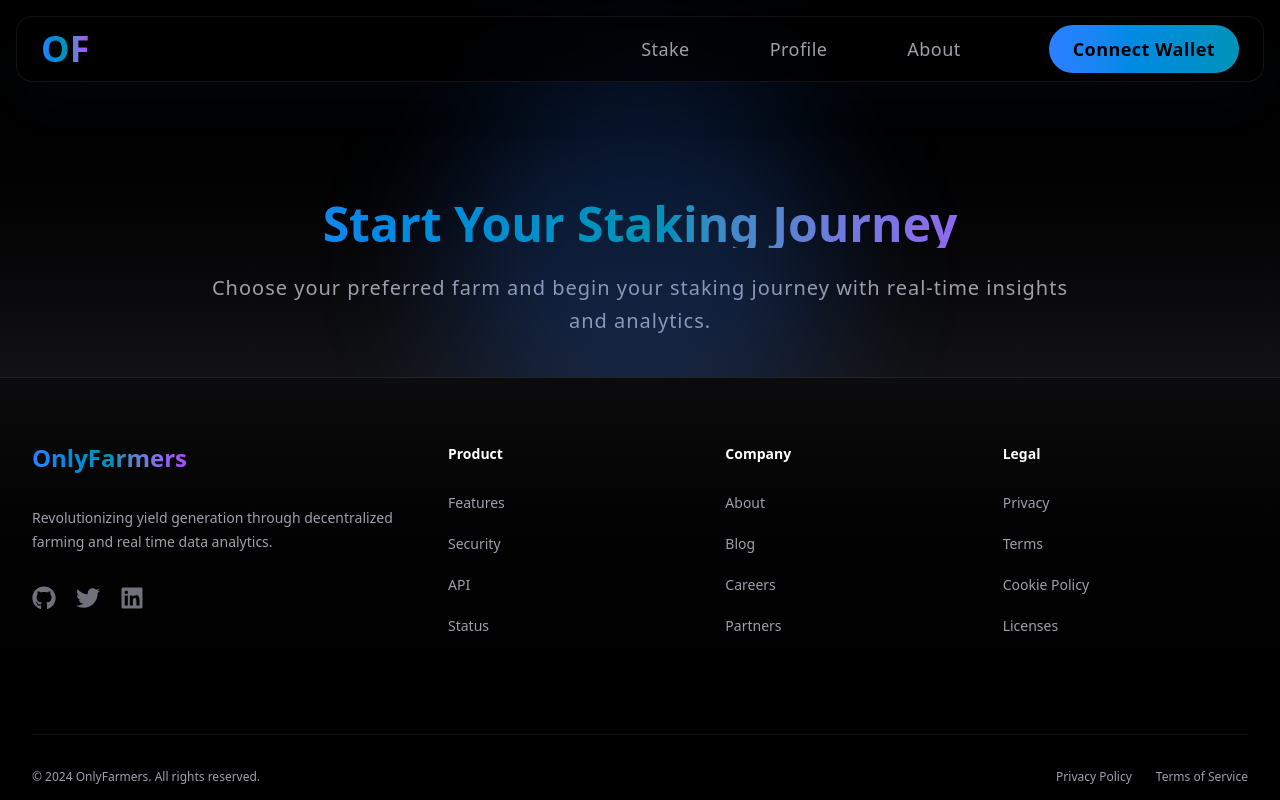
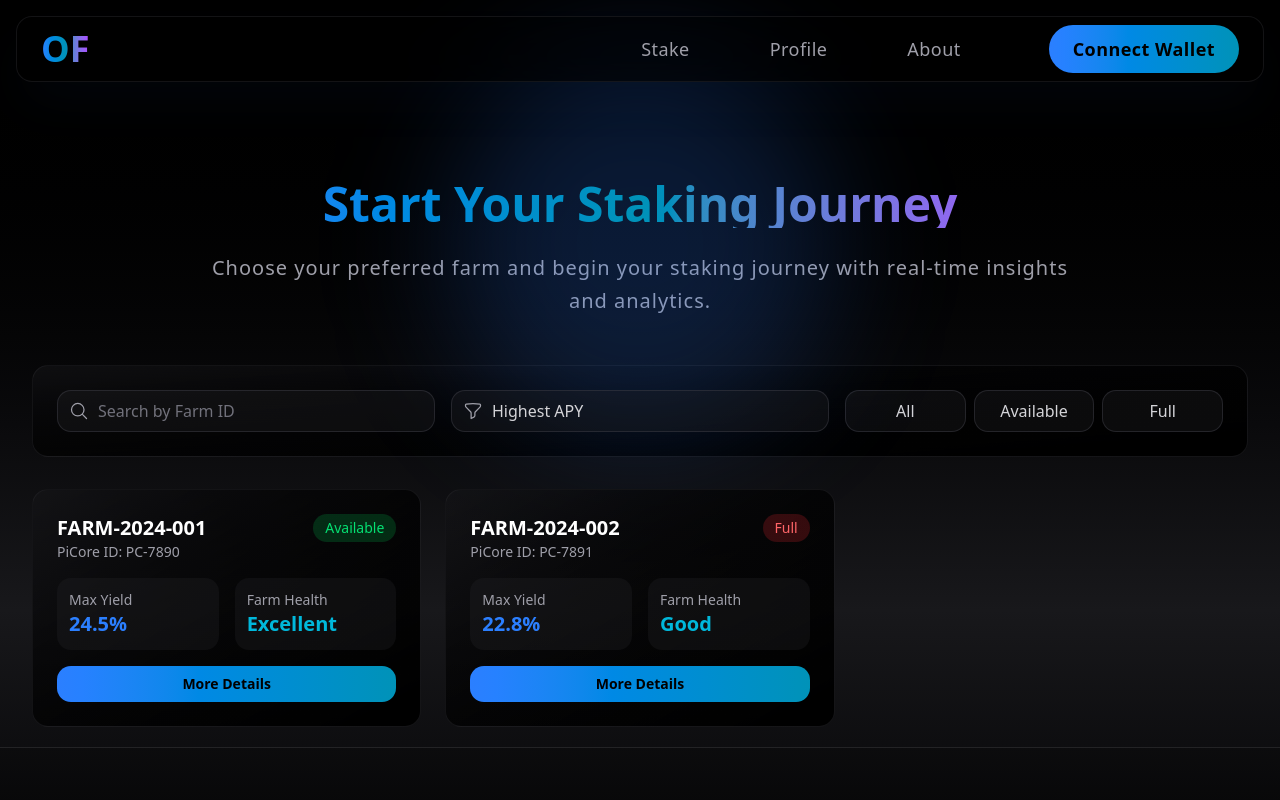
Before and after one commit to OoviyaManickam/OnlyFarmers, a Next.js app: page /start-stake in a window 1280 px wide. Shown: the top 800 px of the page. Built offline with nearby package versions, Linux system fonts and the light colour scheme.

Commit message:
stake page alignment and start-stake page layout

```diff
--- a/src/app/stake/page.tsx
+++ b/src/app/stake/page.tsx
@@ -12,7 +12,7 @@ export default function StakePage() {
       <div className="absolute inset-0 bg-[radial-gradient(ellipse_at_bottom_right,_var(--tw-gradient-stops))] from-cyan-900/10 via-black/0 to-transparent"></div>
       <div className="relative flex flex-col min-h-screen">
         <Navbar />
-        <div className="container mx-auto px-6 lg:px-8 p-10 flex-grow">
+        <div className="container mx-auto px-6 lg:px-8 p-5 flex-grow">
           {/* Hero Section */}
           <div className="pt-32 lg:pt-40">
             <motion.div
@@ -104,7 +104,7 @@ export default function StakePage() {
               initial={{ opacity: 0, y: 20 }}
               animate={{ opacity: 1, y: 0 }}
               transition={{ duration: 0.8, delay: 0.6 }}
-              className="mt-25 pb-10"
+              className="mt-15 pb-10"
             >
               <div className="grid grid-cols-1 md:grid-cols-3 gap-12 md:gap-8">
                 {/* Total BTC Deposited */}
--- a/src/app/start-stake/page.tsx
+++ b/src/app/start-stake/page.tsx
@@ -1,23 +1,54 @@
 "use client";
 
-import { motion } from "framer-motion";
+import { motion, AnimatePresence } from "framer-motion";
+import { useState } from "react";
 import Navbar from '@/components/navbar';
 import Footer from '@/components/footer';
+import { MagnifyingGlassIcon, FunnelIcon, ChartBarIcon } from '@heroicons/react/24/outline';
+
+// Mock data for farms
+const farms = [
+  {
+    id: "FARM-2024-001",
+    piCoreId: "PC-7890",
+    maxYield: 24.5,
+    health: "Excellent",
+    yieldScore: 92,
+    apy: 18.5,
+    status: "Available",
+    growthData: [10, 15, 18, 22, 25, 24.5]
+  },
+  {
+    id: "FARM-2024-002",
+    piCoreId: "PC-7891",
+    maxYield: 22.8,
+    health: "Good",
+    yieldScore: 85,
+    apy: 16.2,
+    status: "Full",
+    growthData: [8, 12, 15, 18, 20, 22.8]
+  },
+  // Add more mock data as needed
+];
 
 export default function StartStakePage() {
+  const [expandedFarm, setExpandedFarm] = useState<string | null>(null);
+  const [searchQuery, setSearchQuery] = useState("");
+  const [sortBy, setSortBy] = useState("yield");
+
   return (
     <main className="min-h-screen bg-gradient-to-b from-black via-zinc-900 to-black relative">
       <div className="absolute inset-0 bg-[radial-gradient(ellipse_at_top,_var(--tw-gradient-stops))] from-blue-900/20 via-black/0 to-transparent"></div>
       <div className="absolute inset-0 bg-[radial-gradient(ellipse_at_bottom_right,_var(--tw-gradient-stops))] from-cyan-900/10 via-black/0 to-transparent"></div>
       <div className="relative flex flex-col min-h-screen">
         <Navbar />
-        <div className="container mx-auto px-6 lg:px-8 p-10 flex-grow">
+        <div className="container mx-auto px-6 lg:px-8 p-5 flex-grow">
           <div className="pt-32 lg:pt-40">
             <motion.div
               initial={{ opacity: 0, y: 20 }}
               animate={{ opacity: 1, y: 0 }}
               transition={{ duration: 0.8 }}
-              className="text-center max-w-4xl mx-auto relative"
+              className="text-center max-w-4xl mx-auto relative mb-12"
             >
               {/* Spotlight Effect */}
               <div className="absolute -top-32 left-1/2 -translate-x-1/2 w-96 h-96 bg-blue-500/20 rounded-full blur-3xl pointer-events-none"></div>
@@ -30,7 +61,159 @@ export default function StartStakePage() {
               </p>
             </motion.div>
 
-            {/* Content will be added here */}
+            {/* Filter Section */}
+            <motion.div
+              initial={{ opacity: 0, y: 20 }}
+              animate={{ opacity: 1, y: 0 }}
+              transition={{ duration: 0.8, delay: 0.2 }}
+              className="bg-gradient-to-br from-zinc-900/50 to-black p-6 rounded-2xl border border-zinc-800/50 mb-8"
+            >
+              <div className="grid grid-cols-1 md:grid-cols-3 gap-4">
+                {/* Search */}
+                <div className="relative">
+                  <MagnifyingGlassIcon className="absolute left-3 top-1/2 -translate-y-1/2 h-5 w-5 text-zinc-400" />
+                  <input
+                    type="text"
+                    placeholder="Search by Farm ID"
+                    value={searchQuery}
+                    onChange={(e) => setSearchQuery(e.target.value)}
+                    className="w-full pl-10 pr-4 py-2 bg-zinc-800/30 border border-zinc-700/50 rounded-xl text-zinc-300 placeholder-zinc-500 focus:outline-none focus:border-blue-500/50 transition-colors"
+                  />
+                </div>
+
+                {/* Sort */}
+                <div className="relative">
+                  <FunnelIcon className="absolute left-3 top-1/2 -translate-y-1/2 h-5 w-5 text-zinc-400" />
+                  <select
+                    value={sortBy}
+                    onChange={(e) => setSortBy(e.target.value)}
+                    className="w-full pl-10 pr-4 py-2 bg-zinc-800/30 border border-zinc-700/50 rounded-xl text-zinc-300 focus:outline-none focus:border-blue-500/50 transition-colors appearance-none"
+                  >
+                    <option value="yield">Highest APY</option>
+                    <option value="health">Healthiest Farms</option>
+                    <option value="available">Available to Stake</option>
+                  </select>
+                </div>
+
+                {/* Status Filter */}
+                <div className="flex gap-2">
+                  <button className="flex-1 px-4 py-2 bg-zinc-800/30 border border-zinc-700/50 rounded-xl text-zinc-300 hover:border-blue-500/50 transition-colors">
+                    All
+                  </button>
+                  <button className="flex-1 px-4 py-2 bg-zinc-800/30 border border-zinc-700/50 rounded-xl text-zinc-300 hover:border-blue-500/50 transition-colors">
+                    Available
+                  </button>
+                  <button className="flex-1 px-4 py-2 bg-zinc-800/30 border border-zinc-700/50 rounded-xl text-zinc-300 hover:border-blue-500/50 transition-colors">
+                    Full
+                  </button>
+                </div>
+              </div>
+            </motion.div>
+
+            {/* Farm Cards Grid */}
+            <div className="grid grid-cols-1 md:grid-cols-2 lg:grid-cols-3 gap-6">
+              {farms.map((farm, index) => (
+                <motion.div
+                  key={farm.id}
+                  initial={{ opacity: 0, y: 20 }}
+                  animate={{ opacity: 1, y: 0 }}
+                  transition={{ duration: 0.5, delay: index * 0.1 }}
+                  className="relative"
+                >
+                  {/* Farm Card */}
+                  <div className="bg-gradient-to-br from-zinc-900/50 to-black p-6 rounded-2xl border border-zinc-800/50 hover:border-blue-500/50 transition-all duration-300">
+                    <div className="flex justify-between items-start mb-4">
+                      <div>
+                        <h3 className="text-xl font-bold text-white font-space-grotesk">{farm.id}</h3>
+                        <p className="text-zinc-400 text-sm">PiCore ID: {farm.piCoreId}</p>
+                      </div>
+                      <span className={`px-3 py-1 rounded-full text-sm ${
+                        farm.status === "Available"
+                          ? "bg-green-500/20 text-green-400"
+                          : "bg-red-500/20 text-red-400"
+                      }`}>
+                        {farm.status}
+                      </span>
+                    </div>
+
+                    <div className="grid grid-cols-2 gap-4 mb-4">
+                      <div className="bg-zinc-800/30 p-3 rounded-xl">
+                        <p className="text-zinc-400 text-sm">Max Yield</p>
+                        <p className="text-xl font-bold text-blue-500">{farm.maxYield}%</p>
+                      </div>
+                      <div className="bg-zinc-800/30 p-3 rounded-xl">
+                        <p className="text-zinc-400 text-sm">Farm Health</p>
+                        <p className="text-xl font-bold text-cyan-500">{farm.health}</p>
+                      </div>
+                    </div>
+
+                    <button
+                      onClick={() => setExpandedFarm(expandedFarm === farm.id ? null : farm.id)}
+                      className="w-full py-2 px-4 bg-gradient-to-r from-blue-500 to-cyan-600 hover:from-blue-400 hover:to-cyan-500 text-black rounded-xl text-sm font-semibold transition-all duration-300 transform hover:scale-105 hover:shadow-lg hover:shadow-blue-500/20"
+                    >
+                      More Details
+                    </button>
+
+                    {/* Expanded Details */}
+                    <AnimatePresence>
+                      {expandedFarm === farm.id && (
+                        <motion.div
+                          initial={{ height: 0, opacity: 0 }}
+                          animate={{ height: "auto", opacity: 1 }}
+                          exit={{ height: 0, opacity: 0 }}
+                          transition={{ duration: 0.3 }}
+                          className="mt-4 overflow-hidden"
+                        >
+                          <div className="space-y-4 pt-4 border-t border-zinc-800/50">
+                            <div className="grid grid-cols-2 gap-4">
+                              <div className="bg-zinc-800/30 p-3 rounded-xl">
+                                <p className="text-zinc-400 text-sm">Yield Score</p>
+                                <p className="text-xl font-bold text-purple-500">{farm.yieldScore}</p>
+                              </div>
+                              <div className="bg-zinc-800/30 p-3 rounded-xl">
+                                <p className="text-zinc-400 text-sm">Farm APY</p>
+                                <p className="text-xl font-bold text-blue-500">{farm.apy}%</p>
+                              </div>
+                            </div>
+
+                            {/* Growth Graph */}
+                            <div className="bg-zinc-800/30 p-4 rounded-xl">
+                              <div className="flex items-center justify-between mb-2">
+                                <p className="text-zinc-400 text-sm">Growth Trend</p>
+                                <ChartBarIcon className="h-5 w-5 text-blue-500" />
+                              </div>
+                              <div className="h-32 relative">
+                                <svg className="w-full h-full" viewBox="0 0 100 50" preserveAspectRatio="none">
+                                  <path
+                                    d={farm.growthData.map((value, i) =>
+                                      `${i === 0 ? 'M' : 'L'} ${i * 20} ${50 - value * 2}`
+                                    ).join(' ')}
+                                    fill="none"
+                                    stroke="url(#gradient)"
+                                    strokeWidth="2"
+                                  />
+                                  <defs>
+                                    <linearGradient id="gradient" x1="0%" y1="0%" x2="100%" y2="0%">
+                                      <stop offset="0%" stopColor="#3B82F6" />
+                                      <stop offset="50%" stopColor="#06B6D4" />
+                                      <stop offset="100%" stopColor="#8B5CF6" />
+                                    </linearGradient>
+                                  </defs>
+                                </svg>
+                              </div>
+                            </div>
+
+                            <button className="w-full py-3 px-4 bg-gradient-to-r from-blue-500 to-cyan-600 hover:from-blue-400 hover:to-cyan-500 text-black rounded-xl text-lg font-semibold transition-all duration-300 transform hover:scale-105 hover:shadow-lg hover:shadow-blue-500/20">
+                              Stake Now
+                            </button>
+                          </div>
+                        </motion.div>
+                      )}
+                    </AnimatePresence>
+                  </div>
+                </motion.div>
+              ))}
+            </div>
           </div>
         </div>
         <Footer />
```
Also changed, not shown: src/components/navbar.tsx (indentation only).
